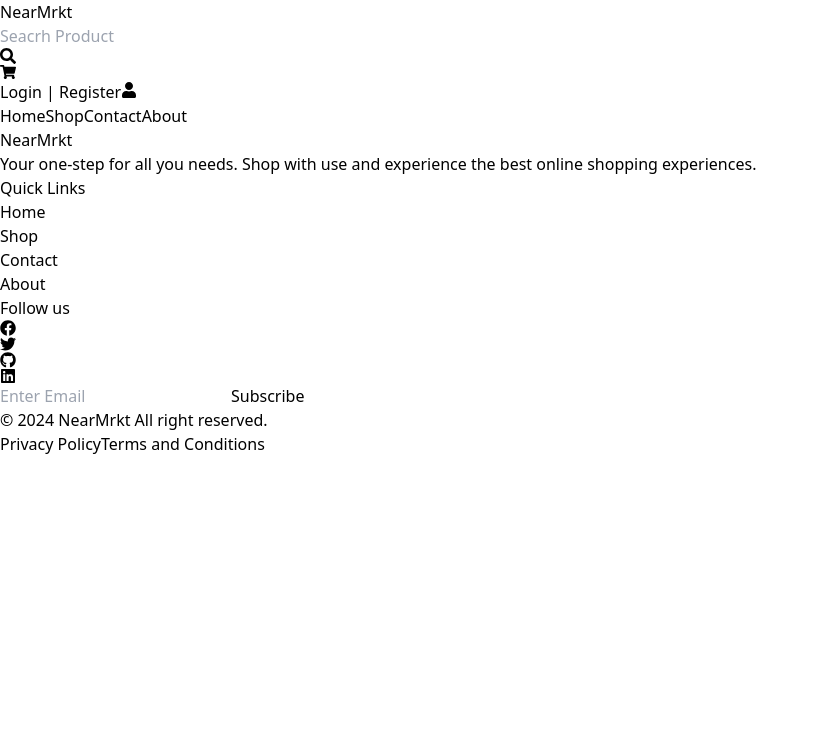
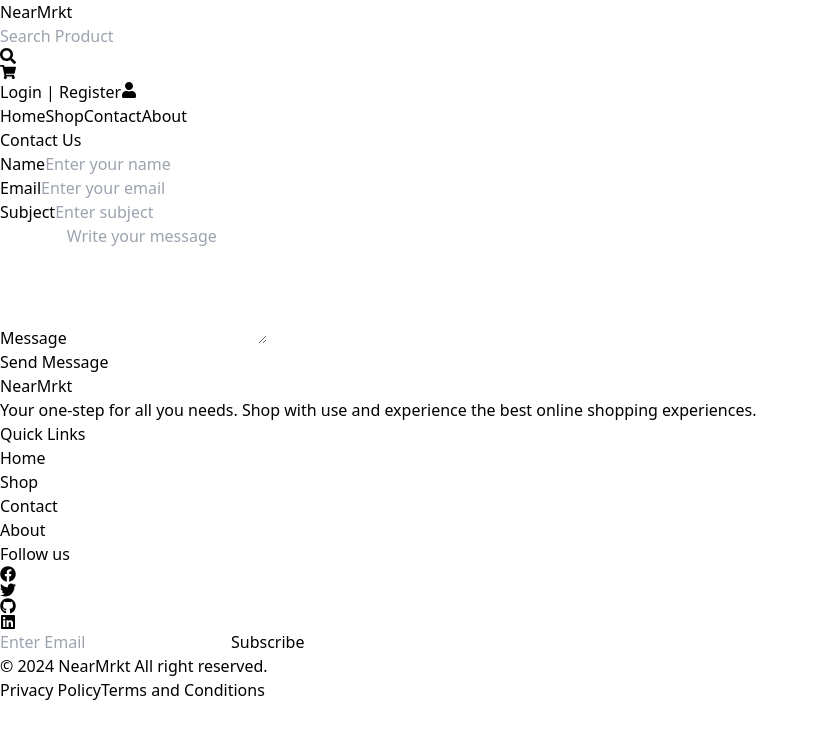
Before and after one commit to Jatin12dhiman/NearMrkt, a React (Vite) app: page /contact in a window 1280 px wide. Shown: the top 738 px of the page, without its empty margins (0-819 px from the left). Built offline with nearby package versions, Linux system fonts and the light colour scheme.

Commit message:
Update contact

```diff
--- a/src/App.jsx
+++ b/src/App.jsx
@@ -1,4 +1,4 @@
-import { BrowserRouter,Routes,Route } from "react-router-dom"
+import { BrowserRouter, Routes, Route } from "react-router-dom"
 import Navbar from "./Components/Navbar"
 import Footer from "./Components/Footer"
 import Home from "./Pages/Home"
@@ -9,23 +9,27 @@ import Checkout from "./Pages/Checkout"
 import { useState } from "react"
 import FilterData from "./Pages/FilterData"
 import ProductDetail from "./Pages/ProductDetail"
+import Contact from "./Pages/Contact"
+import About from "./Pages/About"
 
 function App() {
   const [order, setOrder] = useState(null)
 
   return (
     <BrowserRouter>
-    <Navbar />
+      <Navbar />
       <Routes>
-        <Route path="/" element={<Home />}> </Route>
-        <Route path="/shop" element={<Shop />}> </Route>
-        <Route path="/cart" element={<Cart />}> </Route>
-        <Route path="/checkout" element={<Checkout setOrder={setOrder} />}> </Route>
-        <Route path="/order-confirmation" element={<Order order={order} />}> </Route>
-        <Route path="/filter-data" element={<FilterData />}> </Route>
-        <Route path="/product/:id" element={<ProductDetail />}> </Route>
-      </Routes>
-     <Footer />
+        <Route path="/" element={<Home />} />
+        <Route path="/shop" element={<Shop />} />
+        <Route path="/cart" element={<Cart />} />
+        <Route path="/checkout" element={<Checkout setOrder={setOrder} />} />
+        <Route path="/order-confirmation" element={<Order order={order} />} />
+        <Route path="/filter-data" element={<FilterData />} />
+        <Route path="/product/:id" element={<ProductDetail />} />
+        <Route path="/contact" element={<Contact />} />
+        <Route path="/about" element={<About />} />
+        </Routes>
+      <Footer />
     </BrowserRouter>
   )
 }
--- a/src/Components/Navbar.jsx
+++ b/src/Components/Navbar.jsx
@@ -1,79 +1,100 @@
 import React, { useState } from 'react'
-import {Link, useNavigate} from 'react-router-dom'
-import {FaSearch, FaShoppingCart, FaUser} from 'react-icons/fa'
+import { Link, useNavigate } from 'react-router-dom'
+import { FaSearch, FaShoppingCart, FaUser } from 'react-icons/fa'
 import { useDispatch, useSelector } from 'react-redux'
 import Modal from './Modal'
 import Login from './Login'
 import Register from './Register'
 import { setSearchTerm } from '../redux/productSlice'
 
-
 const Navbar = () => {
   const [isModelOpen, setIsModelOpen] = useState(false)
   const [isLogin, setIsLogin] = useState(true)
-    const [search ,setSearch]  = useState()
-    const dispatch =useDispatch()
+  const [search, setSearch] = useState("")
+  const dispatch = useDispatch()
   const navigate = useNavigate()
 
-    const handelSearch =(e) =>{
+  const handelSearch = (e) => {
     e.preventDefault()
     dispatch(setSearchTerm(search))
     navigate('/filter-data')
   }
 
-    const openSignUp = () =>{
+  const openSignUp = () => {
     setIsLogin(false)
     setIsModelOpen(true)
   }
 
-    const openLogin = () =>{
+  const openLogin = () => {
     setIsLogin(true)
     setIsModelOpen(true)
   }
 
-    const products = useSelector(state => state.cart.products)
+  const products = useSelector((state) => state.cart.products)
+
   return (
-    <nav className='bg-white shadow-md'>
-        <div className='container mx-auto px-4 md:px-16 lg:px-24 py-4 flex justify-between items-center'>
-            <div className='text-lg font-bold'>
+    <nav className="bg-white shadow-md">
+      {/* --- Top Section --- */}
+      <div className="container mx-auto px-4 md:px-16 lg:px-24 py-4 flex justify-between items-center">
+        <div className="text-lg font-bold">
           <Link to="/">NearMrkt</Link>
         </div>
-            <div className='relative flex-1 mx-4'>
+
+        {/* --- Search --- */}
+        <div className="relative flex-1 mx-4">
           <form onSubmit={handelSearch}>
-                    <input className='w-full border py-2 px-4' onChange={(e)=>setSearch(e.target.value)} type="text" placeholder='Seacrh Product' />
-                    <FaSearch className='absolute top-3 right-3 text-red-500'></FaSearch>
+            <input
+              className="w-full border py-2 px-4"
+              onChange={(e) => setSearch(e.target.value)}
+              type="text"
+              placeholder="Search Product"
+            />
+            <FaSearch className="absolute top-3 right-3 text-red-500" />
           </form>
         </div>
-            <div className='flex items-center space-x-4'>
-                <Link to="/cart" className='relative'>
-                    <FaShoppingCart  className='text-lg'/>
-                    {products.length >0 && (<span className='absolute top-0 text-sm w-3 left-3 bg-red-600 rounded-full flex justify-center items-center text-white'>{products.length}</span>)}
+
+        {/* --- Icons & Auth --- */}
+        <div className="flex items-center space-x-4">
+          <Link to="/cart" className="relative">
+            <FaShoppingCart className="text-lg" />
+            {products.length > 0 && (
+              <span className="absolute top-0 text-sm w-3 left-3 bg-red-600 rounded-full flex justify-center items-center text-white">
+                {products.length}
+              </span>
+            )}
           </Link>
-                <button className='hidden md:block' onClick={()=>setIsModelOpen(true)} >
-                {/* md:clock means midium devices it will be displaye for Smaller it will be hidden */}
+          <button className="hidden md:block" onClick={() => setIsModelOpen(true)}>
             Login | Register
           </button>
-                <button  className='block md:hidden'>
+          <button className="block md:hidden">
             <FaUser />
           </button>
         </div>
       </div>
-        <div className='flex items-center justify-center space-x-10 py-4 text-sm font-bold'>
-            <Link to="/" className='hover:underline'>
+
+      {/* --- Navigation Links --- */}
+      <div className="flex items-center justify-center space-x-10 py-4 text-sm font-bold">
+        <Link to="/" className="hover:underline">
           Home
         </Link>
-            <Link to="/shop" className='hover:underline'>
+        <Link to="/shop" className="hover:underline">
           Shop
         </Link>
-            <Link to="/" className='hover:underline'>
+        <Link to="/contact" className="hover:underline">
           Contact
         </Link>
-            <Link to="/" className='hover:underline'>
+        <Link to="/about" className="hover:underline">
           About
         </Link>
       </div>
+
+      {/* --- Modal for Login/Register --- */}
       <Modal isModelOpen={isModelOpen} setIsModelOpen={setIsModelOpen}>
-            {isLogin ? <Login openSignUp={openSignUp}/>: <Register openLogin={openLogin} />}
+        {isLogin ? (
+          <Login openSignUp={openSignUp} />
+        ) : (
+          <Register openLogin={openLogin} />
+        )}
       </Modal>
     </nav>
   )
--- /dev/null
+++ b/src/Pages/About.jsx
@@ -0,0 +1,53 @@
+import React from "react"
+
+const About = () => {
+  return (
+    <div className="container mx-auto px-4 md:px-16 lg:px-24 py-12">
+      <h1 className="text-3xl font-bold mb-6 text-center">About NearMrkt</h1>
+
+      <p className="text-gray-700 text-lg leading-relaxed mb-6 text-center">
+        Welcome to <span className="font-bold text-red-600">NearMrkt</span> —
+        your one-stop destination for shopping everything you need, from daily
+        essentials to trending products, at the best prices.
+      </p>
+
+      <div className="grid md:grid-cols-2 gap-8 mt-8">
+        {/* --- Mission Section --- */}
+        <div className="bg-gray-100 p-6 rounded-2xl shadow-md hover:shadow-lg transition">
+          <h2 className="text-2xl font-semibold mb-4 text-red-600">
+            Our Mission
+          </h2>
+          <p className="text-gray-600 leading-relaxed">
+            Our mission is to make shopping simple, enjoyable, and accessible
+            for everyone. We bring millions of products from trusted sellers and
+            brands directly to your doorstep.
+          </p>
+        </div>
+
+        {/* --- Vision Section --- */}
+        <div className="bg-gray-100 p-6 rounded-2xl shadow-md hover:shadow-lg transition">
+          <h2 className="text-2xl font-semibold mb-4 text-red-600">
+            Our Vision
+          </h2>
+          <p className="text-gray-600 leading-relaxed">
+            We aim to build a seamless online marketplace where customers can
+            discover new products, sellers can grow their businesses, and
+            shopping feels personal and fun.
+          </p>
+        </div>
+      </div>
+
+      {/* --- Team Section --- */}
+      <div className="mt-12 text-center">
+        <h2 className="text-2xl font-semibold mb-4">Meet Our Team</h2>
+        <p className="text-gray-600 max-w-2xl mx-auto">
+          NearMrkt is built with love by a passionate team of developers,
+          designers, and dreamers. Together, we are on a journey to create the
+          best shopping experience for you.
+        </p>
+      </div>
+    </div>
+  )
+}
+
+export default About
--- /dev/null
+++ b/src/Pages/Contact.jsx
@@ -0,0 +1,102 @@
+import React, { useState } from "react";
+
+const ContactForm = () => {
+  const [formData, setFormData] = useState({
+    name: "",
+    email: "",
+    subject: "",
+    message: "",
+  });
+
+  const handleChange = (e) => {
+    setFormData({
+      ...formData,
+      [e.target.name]: e.target.value,
+    });
+  };
+
+  const handleSubmit = (e) => {
+    e.preventDefault();
+    console.log("Form Submitted:", formData);
+
+    // yaha aap backend API call karke data send kar sakte ho
+    alert("Thank you for contacting us! We'll get back to you soon.");
+    setFormData({
+      name: "",
+      email: "",
+      subject: "",
+      message: "",
+    });
+  };
+
+  return (
+    <div className="container mx-auto py-12 px-4 md:px-16 lg:px-24 min-h-96">
+      <h2 className="text-2xl font-semibold mb-6">Contact Us</h2>
+      <form
+        onSubmit={handleSubmit}
+        className="bg-white shadow-md rounded-lg p-6 space-y-4 border"
+      >
+        <div>
+          <label className="block text-gray-700 mb-1">Name</label>
+          <input
+            type="text"
+            name="name"
+            placeholder="Enter your name"
+            value={formData.name}
+            onChange={handleChange}
+            className="w-full px-3 py-2 border rounded-md focus:outline-none focus:ring-2 focus:ring-red-500"
+            required
+          />
+        </div>
+
+        <div>
+          <label className="block text-gray-700 mb-1">Email</label>
+          <input
+            type="email"
+            name="email"
+            placeholder="Enter your email"
+            value={formData.email}
+            onChange={handleChange}
+            className="w-full px-3 py-2 border rounded-md focus:outline-none focus:ring-2 focus:ring-red-500"
+            required
+          />
+        </div>
+
+        <div>
+          <label className="block text-gray-700 mb-1">Subject</label>
+          <input
+            type="text"
+            name="subject"
+            placeholder="Enter subject"
+            value={formData.subject}
+            onChange={handleChange}
+            className="w-full px-3 py-2 border rounded-md focus:outline-none focus:ring-2 focus:ring-red-500"
+            required
+          />
+        </div>
+
+        <div>
+          <label className="block text-gray-700 mb-1">Message</label>
+          <textarea
+            name="message"
+            placeholder="Write your message"
+            value={formData.message}
+            onChange={handleChange}
+            rows="5"
+            className="w-full px-3 py-2 border rounded-md focus:outline-none focus:ring-2 focus:ring-red-500"
+            required
+          ></textarea>
+        </div>
+
+        <button
+          type="submit"
+          className="w-full bg-red-600 text-white py-2 rounded-md hover:bg-red-700"
+        >
+          Send Message
+        </button>
+      </form>
+    </div>
+  );
+};
+
+export default ContactForm;
```
Also changed, not shown: 1 other file (tests, documents, lock files or other folders). Lines whose indentation alone changed are shown as unchanged.
